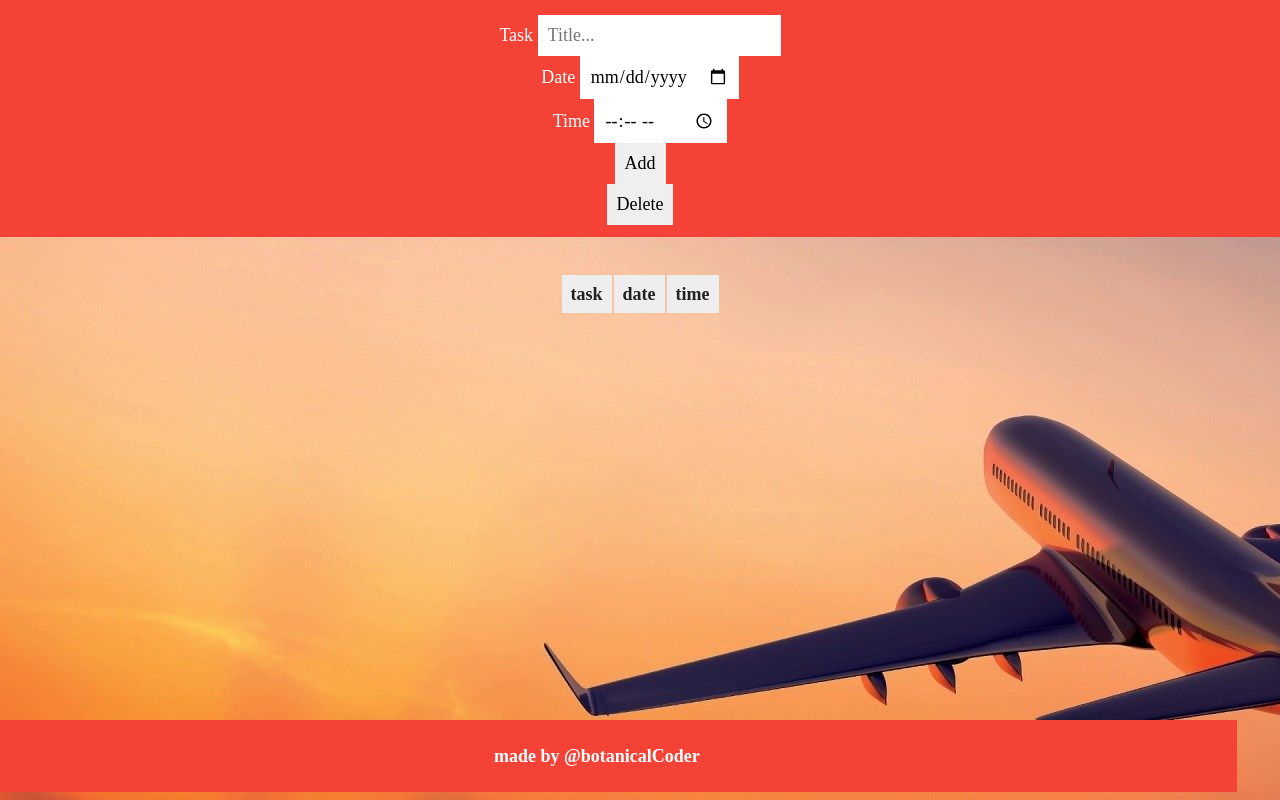
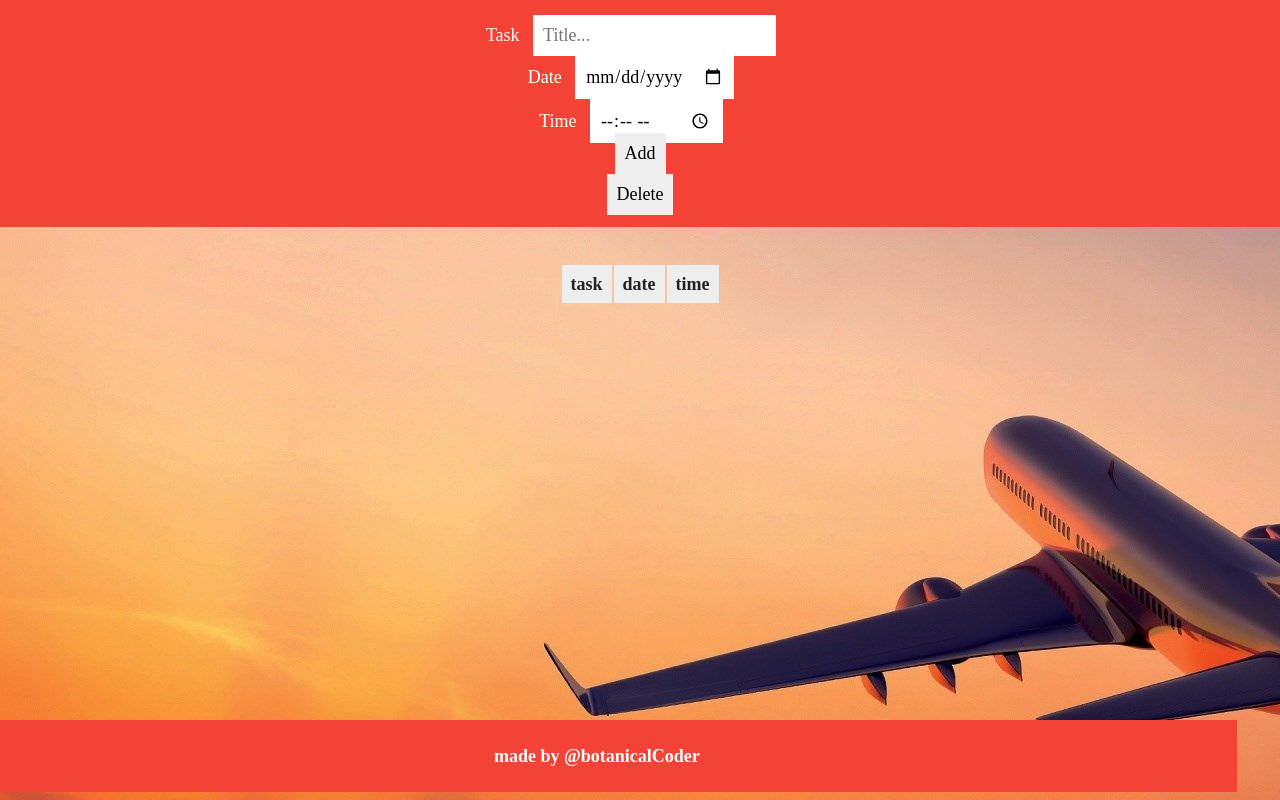
Before and after one commit to BotanicalCoder/myTodolist, a website built with Parcel: page index.html in a window 1280 px wide. Shown: the top 800 px of the page. Built offline with nearby package versions, Linux system fonts and the light colour scheme.

Commit message:
updated the styles for better look on desktops

```diff
--- a/css/main.css
+++ b/css/main.css
@@ -124,6 +124,12 @@ body {
   content: "";
 }
 
+label {
+  display: block;
+  margin-top: -1em;
+  margin-bottom: 1em;
+  margin-left: -9em;
+}
 input {
   margin: 0;
   border: none;
@@ -131,7 +137,7 @@ input {
   max-width: 100%;
   padding: 0.5em;
   font-size: large;
-  display: inline-flex;
+  display: block;
   flex-wrap: wrap;
   justify-content: space-between;
   margin-left: 1em;
@@ -336,16 +342,24 @@ footer {
     max-width: 100%;
     padding: 10px;
     font-size: 16px;
-    display: inline-flex;
+    display: inline;
     margin: 1em;
+  }
+  label {
+    display: inline;
+    margin-left: -1em;
+    margin-right: 0.5em;
   }
   .header:after {
     content: "";
   }
+  .addBtn {
+    margin-top: -10em;
+  }
   .addBtn .delBtn {
     padding: 10px;
-    background: #d9d9d9;
-    color: #555;
+    background: grey;
+    color: black;
     text-align: center;
     font-size: 16px;
     cursor: pointer;
@@ -355,7 +369,8 @@ footer {
 
   .addBtn:hover,
   .delBtn:hover {
-    background-color: #bbb;
+    background-color: rgb(66, 61, 61);
+    color: whitesmoke;
   }
 
   table {
@@ -395,12 +410,12 @@ footer {
   td {
     padding: 20px;
   }
-  .close {
+  .status {
     background-color: yellow;
     color: black;
     border: none;
   }
-  .close:hover {
+  .status:hover {
     border: 1px solid black;
   }
 
```
